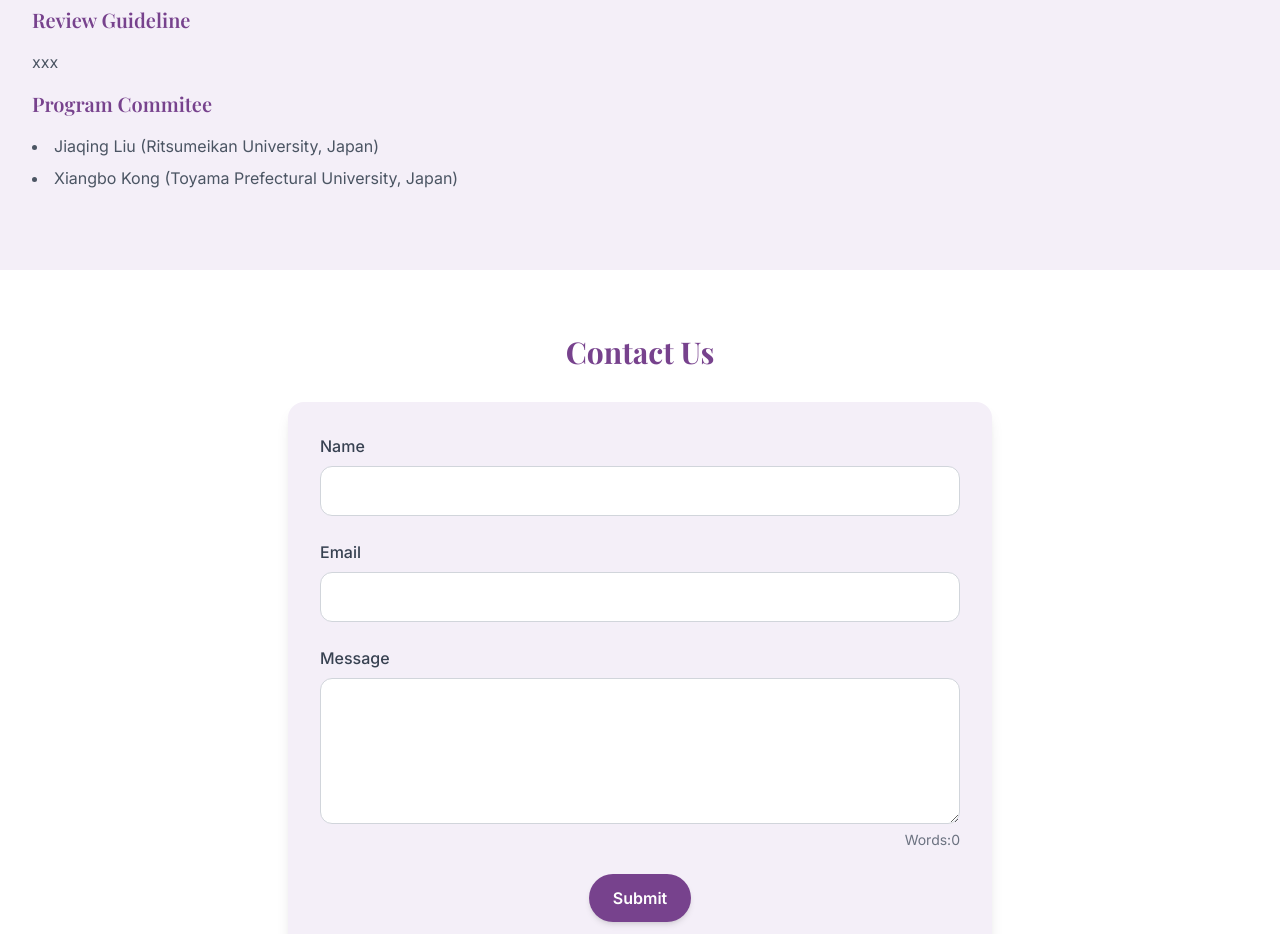
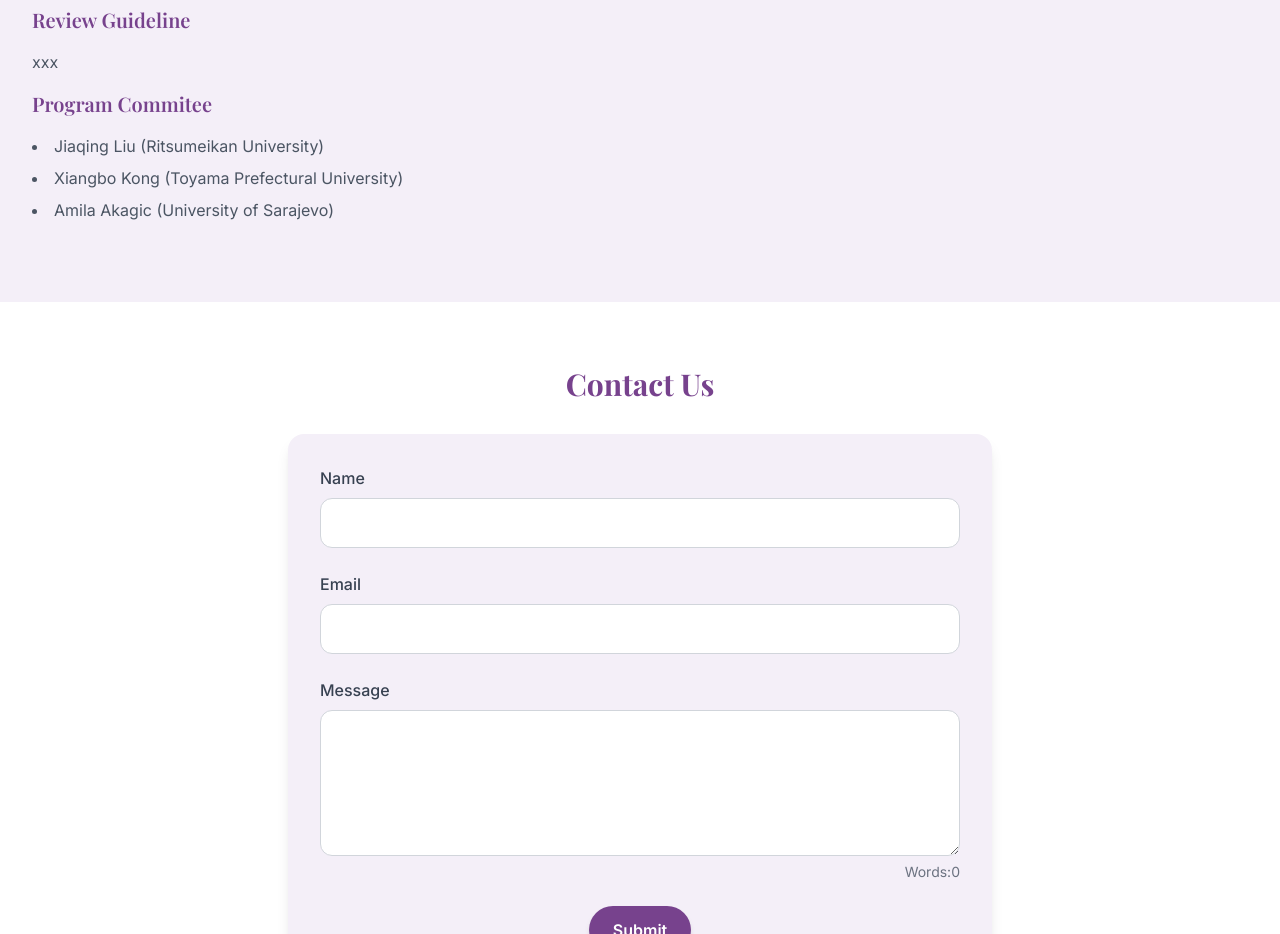
Before and after one commit to ElizaZhou96/EmpAI26, a React (Vite) app: page / in a window 1280 px wide. Shown: the part 5400-6334 px from the top of the page. Built offline with nearby package versions, Linux system fonts and the light colour scheme.

Commit message:
Update App.tsx

```diff
--- a/src/App.tsx
+++ b/src/App.tsx
@@ -390,7 +390,7 @@ function App() {
 			<SpeakerCardMobile
               name="Jiaqing Liu"
               role="Ritsumeikan University, Japan"
-              image="/jiaqing.jpg"
+              image="/jiaqing.png"
               website="https://sites.google.com/view/jiaqingliu/home"
 			  title="Interpretable Multimodal Depression Detection via LLM-Based Reasoning"
 			  bio="Jiaqing Liu received the B.E. degree in 2016 from Northeastern University, China, and the M.E. and the D.E. degree in 2018 and 2021, both from Ritsumeikan University, Shiga, Japan. From 2020 to 2021, he was a JSPS Research Fellow for Young Scientists. From October 2021 to March 2022, he served as a Specially Appointed Assistant Professor with the Department of Intelligent Media, ISIR, Osaka University, Osaka, Japan. He is currently an Assistant Professor in the College of Information Science and Engineering, Ritsumeikan University, Osaka, Japan. His research interests include computer vision, medical engineering, deep learning and multimodal interaction."
@@ -451,8 +451,9 @@ function App() {
 			<h3 className="text-xl font-semibold text-[#77428D] mb-4">Program Commitee</h3>
             <p className="text-gray-600 mb-4">
             <ul className="text-gray-600 mb-4 list-disc list-inside space-y-2">
-				<li>Jiaqing Liu (Ritsumeikan University, Japan) </li>
-				<li>Xiangbo Kong (Toyama Prefectural University, Japan) </li>
+				<li>Jiaqing Liu (Ritsumeikan University) </li>
+				<li>Xiangbo Kong (Toyama Prefectural University) </li>
+				<li>Amila Akagic (University of Sarajevo) </li>
 			  </ul>
             </p>
         </div>
```
